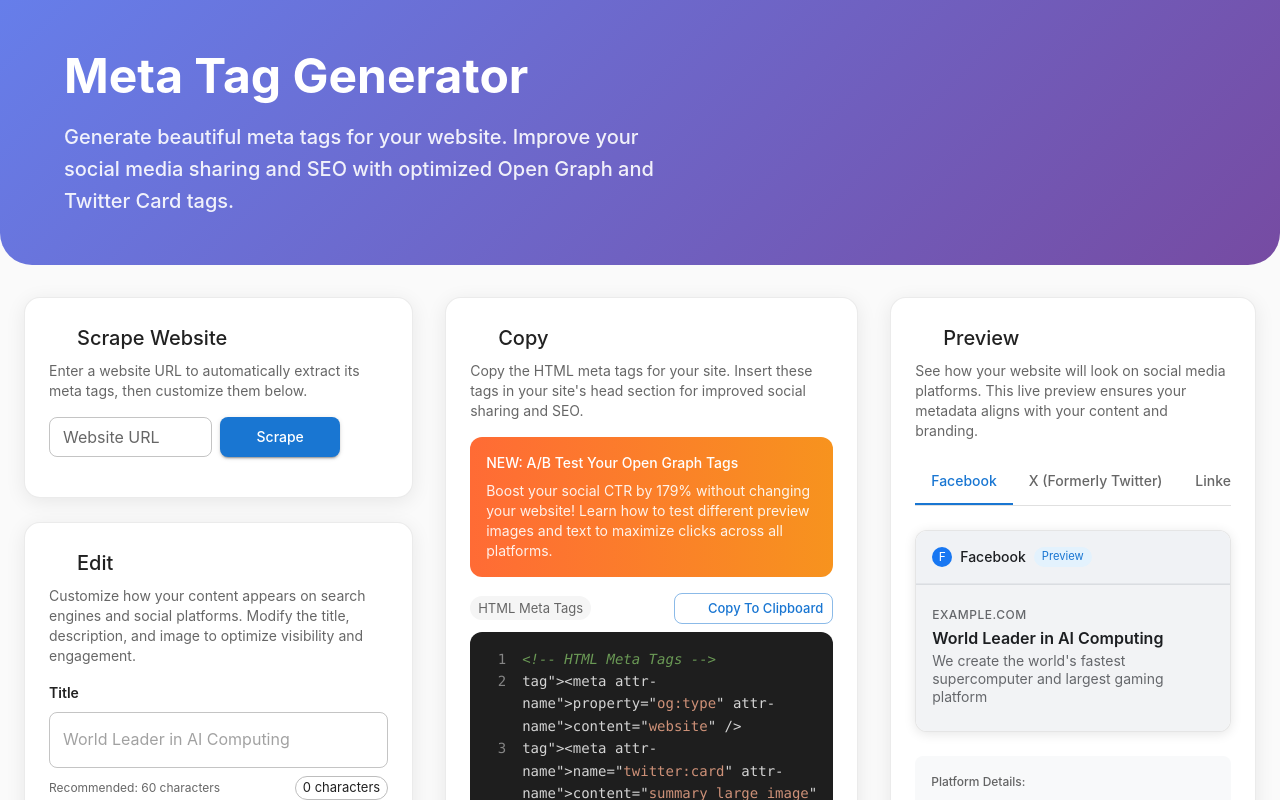
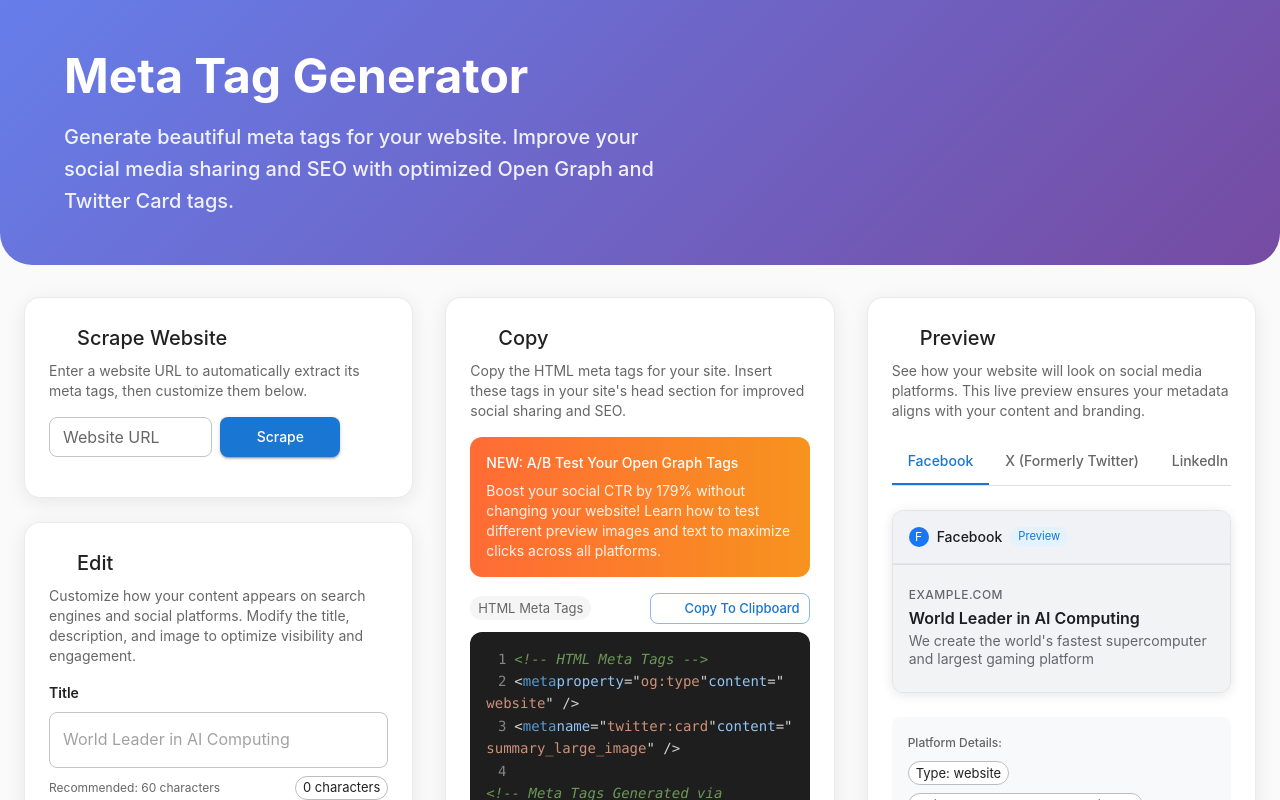
Before and after one commit to Sayan2001Mondal/Meta-Tag-Scrapper, a Next.js app: page / in a window 1280 px wide. Shown: the top 800 px of the page. Built offline with nearby package versions, Linux system fonts and the light colour scheme; some icons are missing.

Commit message:
added changes to make mobile friendly

```diff
--- a/src/components/CopySection.jsx
+++ b/src/components/CopySection.jsx
@@ -1,11 +1,13 @@
-import React from "react";
+import React, { useState } from "react";
 import {
   Box,
   Typography,
   Button,
   Alert,
   Paper,
-  Chip
+  Chip,
+  useTheme,
+  useMediaQuery
 } from "@mui/material";
 import { styled } from "@mui/material/styles";
 import CodeIcon from "@mui/icons-material/Code";
@@ -18,18 +20,21 @@ const CodeBlock = styled(Box)(({ theme }) => ({
   borderRadius: 12,
   fontFamily: 'Monaco, Consolas, "Courier New", monospace',
   fontSize: '0.875rem',
-  overflow: 'auto',
+  overflowX: 'auto',
   maxHeight: 500,
   lineHeight: 1.6,
   '& .line': {
     display: 'flex',
+    flexWrap: 'wrap',
+    alignItems: 'center'
   },
   '& .line-number': {
     color: '#858585',
-    marginRight: theme.spacing(2),
+    marginRight: theme.spacing(1),
     userSelect: 'none',
     minWidth: '20px',
     textAlign: 'right',
+    flexShrink: 0,
   },
   '& .tag': { color: '#569cd6' },
   '& .attr-name': { color: '#92c5f8' },
@@ -46,59 +51,54 @@ const NotificationBanner = styled(Paper)(({ theme }) => ({
 }));
 
 const CopySection = ({ meta }) => {
-  const [copied, setCopied] = React.useState(false);
+  const [copied, setCopied] = useState(false);
+  const theme = useTheme();
+  const isMobile = useMediaQuery(theme.breakpoints.down('sm'));
+
+
+  const safeMeta = {
+    title: meta.title || "",
+    description: meta.description || "",
+    image: meta.image || "",
+    url: meta.url || "",
+    type: meta.type || "website",
+    twitter_card: meta.twitter_card || "summary",
+  };
 
   const generateMetaTags = () => {
     const tags = [];
 
-    // Basic meta tags
-    if (meta.title) {
-      tags.push(`<title>${meta.title}</title>`);
-      tags.push(`<meta name="title" content="${meta.title}" />`);
+    if (safeMeta.title) {
+      tags.push({ type: 'title', value: safeMeta.title });
+      tags.push({ type: 'meta', name: 'title', value: safeMeta.title });
     }
-    if (meta.description) {
-      tags.push(`<meta name="description" content="${meta.description}" />`);
+    if (safeMeta.description) {
+      tags.push({ type: 'meta', name: 'description', value: safeMeta.description });
     }
+    if (safeMeta.title) tags.push({ type: 'meta', property: 'og:title', value: safeMeta.title });
+    if (safeMeta.description) tags.push({ type: 'meta', property: 'og:description', value: safeMeta.description });
+    if (safeMeta.image) tags.push({ type: 'meta', property: 'og:image', value: safeMeta.image });
+    if (safeMeta.url) tags.push({ type: 'meta', property: 'og:url', value: safeMeta.url });
+    tags.push({ type: 'meta', property: 'og:type', value: safeMeta.type });
 
-    // Open Graph tags
-    if (meta.title) tags.push(`<meta property="og:title" content="${meta.title}" />`);
-    if (meta.description) tags.push(`<meta property="og:description" content="${meta.description}" />`);
-    if (meta.image) tags.push(`<meta property="og:image" content="${meta.image}" />`);
-    if (meta.url) tags.push(`<meta property="og:url" content="${meta.url}" />`);
-    tags.push(`<meta property="og:type" content="${meta.type}" />`);
-
-    // Twitter Card tags
-    tags.push(`<meta name="twitter:card" content="${meta.twitter_card}" />`);
-    if (meta.title) tags.push(`<meta name="twitter:title" content="${meta.title}" />`);
-    if (meta.description) tags.push(`<meta name="twitter:description" content="${meta.description}" />`);
-    if (meta.image) tags.push(`<meta name="twitter:image" content="${meta.image}" />`);
+    tags.push({ type: 'meta', name: 'twitter:card', value: safeMeta.twitter_card });
+    if (safeMeta.title) tags.push({ type: 'meta', name: 'twitter:title', value: safeMeta.title });
+    if (safeMeta.description) tags.push({ type: 'meta', name: 'twitter:description', value: safeMeta.description });
+    if (safeMeta.image) tags.push({ type: 'meta', name: 'twitter:image', value: safeMeta.image });
 
     return tags;
-  };
-
-  const formatCodeWithLineNumbers = (tags) => {
-    return tags.map((tag, index) => {
-      const lineNumber = index + 1;
-      let formattedTag = tag;
-
-      // Add syntax highlighting
-      formattedTag = formattedTag
-        .replace(/&/g, '&amp;')
-        .replace(/</g, '&lt;')
-        .replace(/>/g, '&gt;')
-        .replace(/(&lt;\/?[^&\s]+)/g, '<span class="tag">$1</span>')
-        .replace(/(name|property|content)=/g, '<span class="attr-name">$1</span>=')
-        .replace(/"([^"]*)"/g, '"<span class="attr-value">$1</span>"');
-
-      return { lineNumber, content: formattedTag };
-    });
   };
 
   const handleCopy = async () => {
     try {
       const tags = generateMetaTags();
-      const metaTagsText = tags.join('\n');
-      await navigator.clipboard.writeText(metaTagsText);
+      const text = tags.map(tag => {
+        if (tag.type === 'title') return `<title>${tag.value}</title>`;
+        if (tag.property) return `<meta property="${tag.property}" content="${tag.value}" />`;
+        return `<meta name="${tag.name}" content="${tag.value}" />`;
+      }).join('\n');
+
+      await navigator.clipboard.writeText(text);
       setCopied(true);
       setTimeout(() => setCopied(false), 3000);
     } catch (err) {
@@ -107,11 +107,34 @@ const CopySection = ({ meta }) => {
   };
 
   const tags = generateMetaTags();
-  const formattedTags = formatCodeWithLineNumbers(tags);
+
+  const renderTag = (tag) => {
+    if (tag.type === 'title') {
+      return (
+        <>
+          &lt;<span className="tag">title</span>&gt;
+          <span>{tag.value}</span>
+          &lt;/<span className="tag">title</span>&gt;
+        </>
+      );
+    } else if (tag.property) {
+      return (
+        <>
+          &lt;<span className="tag">meta</span> <span className="attr-name">property</span>="<span className="attr-value">{tag.property}</span>" <span className="attr-name">content</span>="<span className="attr-value">{tag.value}</span>" /&gt;
+        </>
+      );
+    } else {
+      return (
+        <>
+          &lt;<span className="tag">meta</span> <span className="attr-name">name</span>="<span className="attr-value">{tag.name}</span>" <span className="attr-name">content</span>="<span className="attr-value">{tag.value}</span>" /&gt;
+        </>
+      );
+    }
+  };
 
   return (
     <Box>
-      <Typography variant="h6" gutterBottom sx={{ display: 'flex', alignItems: 'center', gap: 1 }}>
+      <Typography variant={isMobile ? "subtitle1" : "h6"} gutterBottom sx={{ display: 'flex', alignItems: 'center', gap: 1 }}>
         <CodeIcon color="primary" />
         Copy
       </Typography>
@@ -124,7 +147,7 @@ const CopySection = ({ meta }) => {
         <Typography variant="body2" sx={{ fontWeight: 500, mb: 1 }}>
           NEW: A/B Test Your Open Graph Tags
         </Typography>
-        <Typography variant="body2" sx={{ fontSize: '0.875rem', opacity: 0.9 }}>
+        <Typography variant="body2" sx={{ fontSize: isMobile ? '0.75rem' : '0.875rem', opacity: 0.9 }}>
           Boost your social CTR by 179% without changing your website! Learn
           how to test different preview images and text to maximize clicks
           across all platforms.
@@ -132,18 +155,14 @@ const CopySection = ({ meta }) => {
       </NotificationBanner>
 
       <Box sx={{ position: 'relative' }}>
-        <Box sx={{
-          display: 'flex',
-          justifyContent: 'space-between',
-          alignItems: 'center',
-          mb: 1
-        }}>
+        <Box sx={{ display: 'flex', flexDirection: isMobile ? 'column' : 'row', justifyContent: 'space-between', alignItems: 'center', mb: 1 }}>
           <Chip
             label="HTML Meta Tags"
             size="small"
             sx={{
               backgroundColor: '#f5f5f5',
-              color: '#666'
+              color: '#666',
+              mb: isMobile ? 1 : 0
             }}
           />
           <Button
@@ -154,7 +173,8 @@ const CopySection = ({ meta }) => {
             sx={{
               borderRadius: 2,
               textTransform: 'none',
-              minWidth: 120
+              minWidth: 120,
+              alignSelf: isMobile ? 'flex-start' : 'auto'
             }}
             color={copied ? "success" : "primary"}
           >
@@ -167,37 +187,14 @@ const CopySection = ({ meta }) => {
             <span className="line-number">1</span>
             <span className="comment">&lt;!-- HTML Meta Tags --&gt;</span>
           </div>
-          {formattedTags.slice(0, 2).map((line) => (
-            <div key={line.lineNumber} className="line">
-              <span className="line-number">{line.lineNumber + 1}</span>
-              <span dangerouslySetInnerHTML={{ __html: line.content }} />
+          {tags.map((tag, idx) => (
+            <div key={idx} className="line">
+              <span className="line-number">{idx + 2}</span>
+              {renderTag(tag)}
             </div>
           ))}
-
           <div className="line">
-            <span className="line-number">{formattedTags.length + 2}</span>
-            <span className="comment">&lt;!-- Facebook Meta Tags --&gt;</span>
-          </div>
-          {formattedTags.slice(2, 7).map((line, index) => (
-            <div key={line.lineNumber} className="line">
-              <span className="line-number">{index + formattedTags.length + 3}</span>
-              <span dangerouslySetInnerHTML={{ __html: line.content }} />
-            </div>
-          ))}
-
-          <div className="line">
-            <span className="line-number">{formattedTags.length + 8}</span>
-            <span className="comment">&lt;!-- Twitter Meta Tags --&gt;</span>
-          </div>
-          {formattedTags.slice(7).map((line, index) => (
-            <div key={line.lineNumber} className="line">
-              <span className="line-number">{index + formattedTags.length + 9}</span>
-              <span dangerouslySetInnerHTML={{ __html: line.content }} />
-            </div>
-          ))}
-
-          <div className="line">
-            <span className="line-number">{formattedTags.length + 13}</span>
+            <span className="line-number">{tags.length + 2}</span>
             <span className="comment">&lt;!-- Meta Tags Generated via https://www.opengraph.xyz --&gt;</span>
           </div>
         </CodeBlock>
@@ -210,7 +207,7 @@ const CopySection = ({ meta }) => {
             mt: 2,
             borderRadius: 2,
             '& .MuiAlert-message': {
-              fontSize: '0.875rem'
+              fontSize: isMobile ? '0.75rem' : '0.875rem'
             }
           }}
         >
--- a/src/pages/api/scrape.js
+++ b/src/pages/api/scrape.js
@@ -1,4 +1,4 @@
-// Try different import methods for Cheerio compatibility
+
 let cheerio;
 try {
   cheerio = require('cheerio');
@@ -55,7 +55,7 @@ export default async function handler(req, res) {
       });
     }
 
-    // Make the HTTP request with comprehensive headers
+
     const response = await axios.get(url, {
       headers: {
         "User-Agent": "Mozilla/5.0 (compatible; MetaScraper/1.0; +https://example.com/bot)",
@@ -68,7 +68,7 @@ export default async function handler(req, res) {
       timeout: 15000, // 15 second timeout
       maxRedirects: 5,
       validateStatus: function (status) {
-        return status >= 200 && status < 400; // Accept 2xx and 3xx status codes
+        return status >= 200 && status < 400;
       }
     });
 
@@ -120,7 +120,7 @@ export default async function handler(req, res) {
       twitter_card: meta["twitter:card"] || "summary_large_image",
     };
 
-    // Clean up the image URL if it's relative
+
     if (result.image && !result.image.startsWith('http')) {
       try {
         const urlObj = new URL(url);
--- a/src/pages/index.js
+++ b/src/pages/index.js
@@ -34,6 +34,7 @@ const StyledCard = styled(Paper)(({ theme }) => ({
   border: '1px solid rgba(0,0,0,0.08)',
 }));
 
+// Simple URL validation
 function isValidUrl(str) {
   try {
     const u = new URL(str);
@@ -43,6 +44,7 @@ function isValidUrl(str) {
   }
 }
 
+// Main Page Component
 export default function Home() {
   const [url, setUrl] = React.useState("");
   const [error, setError] = React.useState("");
```
Also changed, not shown: src/components/MetaEditor.jsx (+3 -4 lines).
